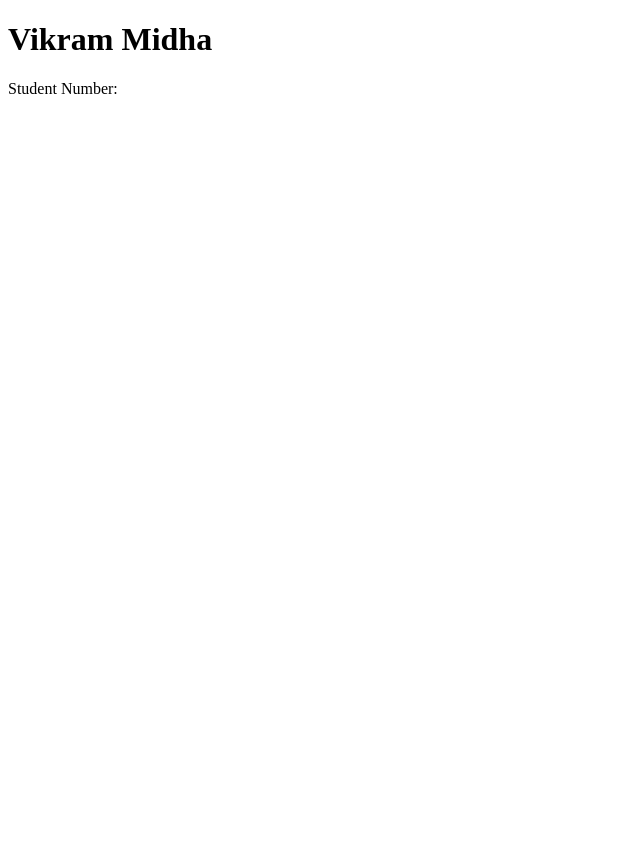
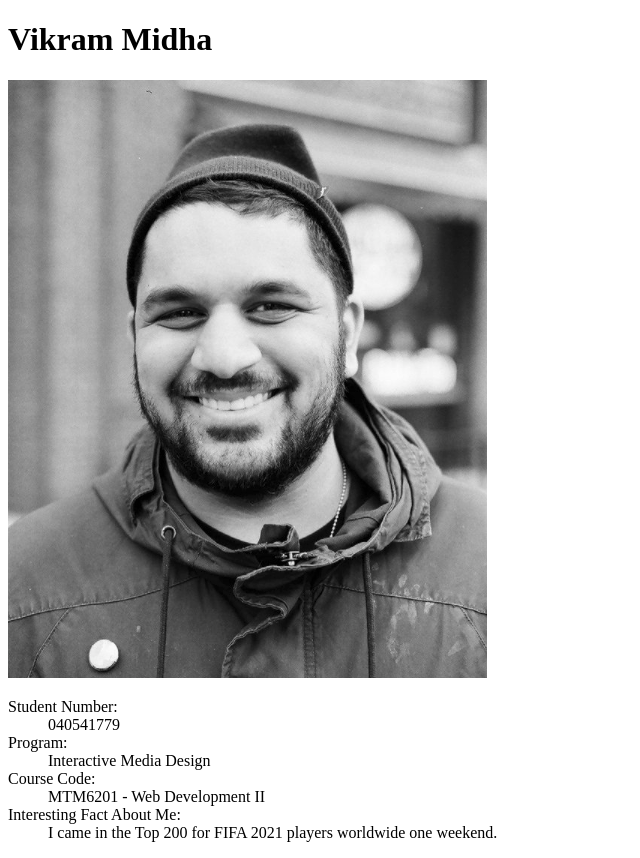
Before and after one commit to midh0001/mtm6201-week1, a plain HTML site: page index.html in a window 1280 px wide. Shown: the whole page, without its empty margins (0-640 px from the left). Before the commit the page ends 800 px from the top, so only its background shows below. Drawn offline with Linux system fonts and the light colour scheme.

Commit message:
Uploading Picture + finished index

```diff
--- a/index.html
+++ b/index.html
@@ -11,9 +11,21 @@
     <header>
         <h1>Vikram Midha</h1>
     </header>
-</body>
+        <img src="images/vikram.png" alt="Picture Of Vikram">
     <dl>
         <dt>Student Number: </dt>
+        <dd>040541779</dd>
+
+        <dt>Program:</dt>
+        <dd>Interactive Media Design</dd>
+
+        <dt>Course Code:</dt>
+        <dd>MTM6201 - Web Development II</dd>
+
+        <dt>Interesting Fact About Me:</dt>
+        <dd>I came in the Top 200 for FIFA 2021 players worldwide one weekend.</dd>
+
     </dl>
+</body>
 
 </html>
```
Also changed, not shown: images/vikram.png (added).
